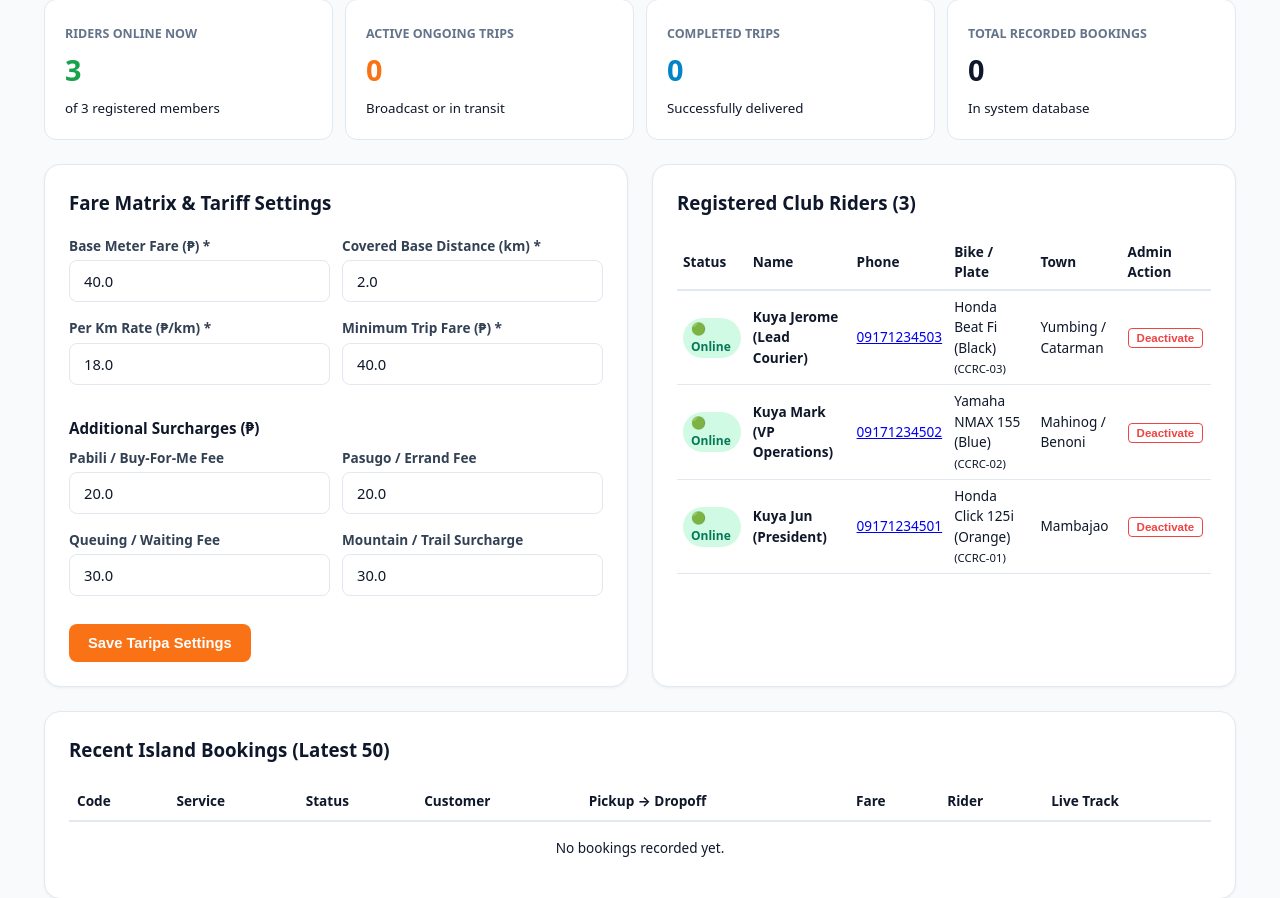
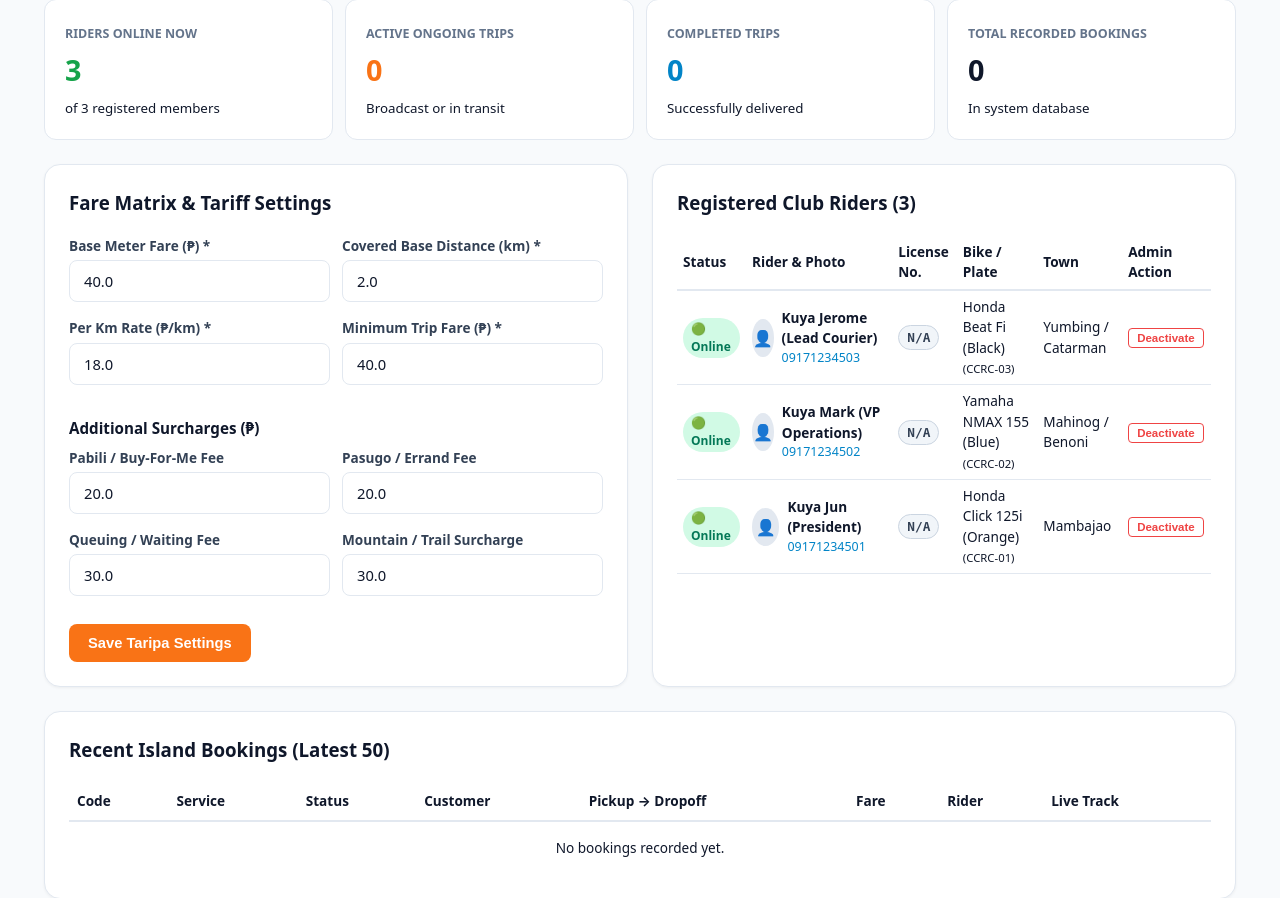
Before and after one commit to Junfols/camiguin-centric-riders-club, a Flask app: page /admin in a window 1280 px wide. Shown: the part 190-1088 px from the top of the page. Run offline with Flask 3, Linux system fonts and the light colour scheme; the visitor is signed in with stand-in values (Sample User, id 1); data comes from the database, SQL or seed files in the repository; data that the repository does not hold is empty; some libraries are stand-ins or nearby versions.

Commit message:
feat: display rider photo thumbnail and driver license in admin table (admin.html)

```diff
--- a/templates/admin.html
+++ b/templates/admin.html
@@ -124,8 +124,8 @@
           <thead>
             <tr style="border-bottom:2px solid var(--border);text-align:left;">
               <th style="padding:6px;">Status</th>
-              <th style="padding:6px;">Name</th>
-              <th style="padding:6px;">Phone</th>
+              <th style="padding:6px;">Rider &amp; Photo</th>
+              <th style="padding:6px;">License No.</th>
               <th style="padding:6px;">Bike / Plate</th>
               <th style="padding:6px;">Town</th>
               <th style="padding:6px;">Admin Action</th>
@@ -143,8 +143,26 @@
                   <span class="badge" style="font-size:0.75rem;background:#94a3b8;color:white;">Offline</span>
                 {% endif %}
               </td>
-              <td style="padding:6px;"><strong>{{ r.name }}</strong></td>
-              <td style="padding:6px;"><a href="tel:{{ r.phone }}">{{ r.phone }}</a></td>
+              <td style="padding:6px;">
+                <div style="display:flex;align-items:center;gap:8px;">
+                  {% if r.avatar_url %}
+                    <a href="{{ r.avatar_url }}" target="_blank" title="View Full Profile Photo">
+                      <img src="{{ r.avatar_url }}" alt="{{ r.name }}" style="width:38px;height:38px;border-radius:50%;object-fit:cover;border:1.5px solid #cbd5e1;">
+                    </a>
+                  {% else %}
+                    <span style="width:38px;height:38px;border-radius:50%;background:#e2e8f0;display:inline-flex;align-items:center;justify-content:center;font-size:16px;">👤</span>
+                  {% endif %}
+                  <div>
+                    <strong>{{ r.name }}</strong>
+                    <div style="font-size:0.78rem;"><a href="tel:{{ r.phone }}" style="color:#0284c7;text-decoration:none;">{{ r.phone }}</a></div>
+                  </div>
+                </div>
+              </td>
+              <td style="padding:6px;">
+                <span class="badge" style="background:#f1f5f9;color:#334155;border:1px solid #cbd5e1;font-family:monospace;font-size:0.8rem;">
+                  {{ r.license_no or 'N/A' }}
+                </span>
+              </td>
               <td style="padding:6px;">{{ r.bike_model }} <small class="text-muted">({{ r.plate_number }})</small></td>
               <td style="padding:6px;">{{ r.municipality }}</td>
               <td style="padding:6px;white-space:nowrap;">
```
